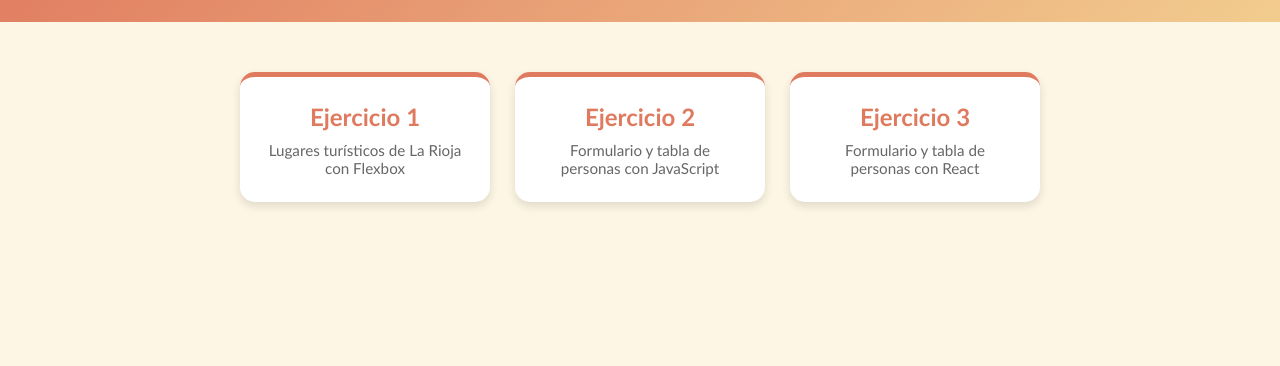
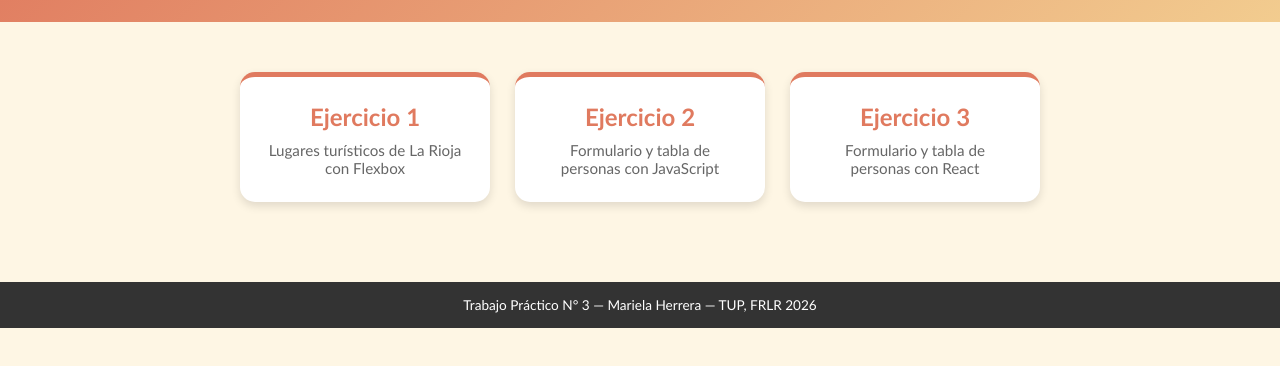
Before and after one commit to MarielaHerrera22/proyecto-turismo, a plain HTML site: page index.html in a window 1280 px wide. Shown: the part 86-452 px from the top of the page. Drawn offline with Linux system fonts and the light colour scheme.

Commit message:
Agregar footer con datos de autora en las 4 paginas

```diff
--- a/css/style.css
+++ b/css/style.css
@@ -33,3 +33,11 @@ h1 {
   margin-bottom: 5px;
   font-size: 1.8rem;
 }
+footer {
+  text-align: center;
+  padding: 15px;
+  background-color: #333;
+  color: white;
+  font-size: 0.85rem;
+  margin-top: 30px;
+}
--- a/index.html
+++ b/index.html
@@ -66,6 +66,8 @@
       <p>Formulario y tabla de personas con React</p>
     </a>
   </main>
-
+ <footer>
+    <p>Trabajo Práctico N° 3 — Mariela Herrera — TUP, FRLR 2026</p>
+  </footer>
 </body>
 </html>
```
Also changed, not shown: flexbox.html (+3 -0 lines), personas.html (+3 -0 lines), react.html (+3 -0 lines).
